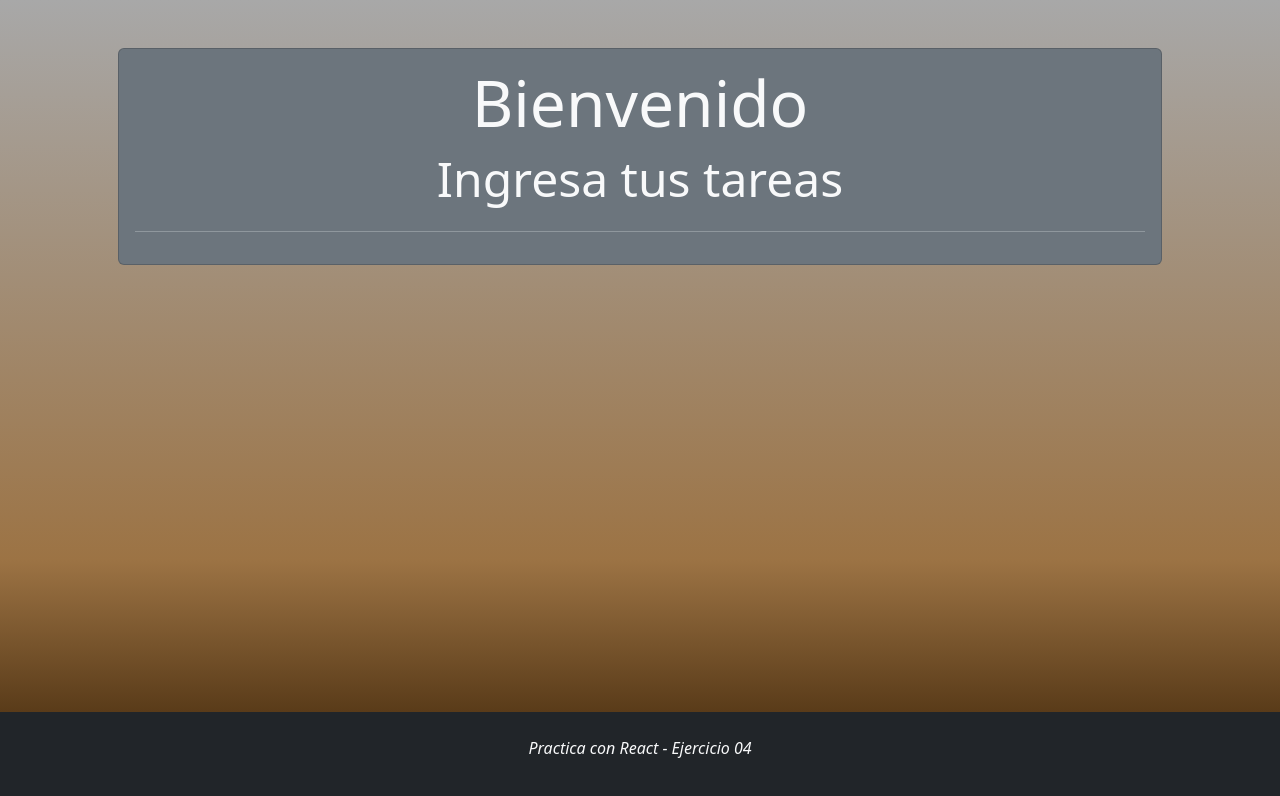
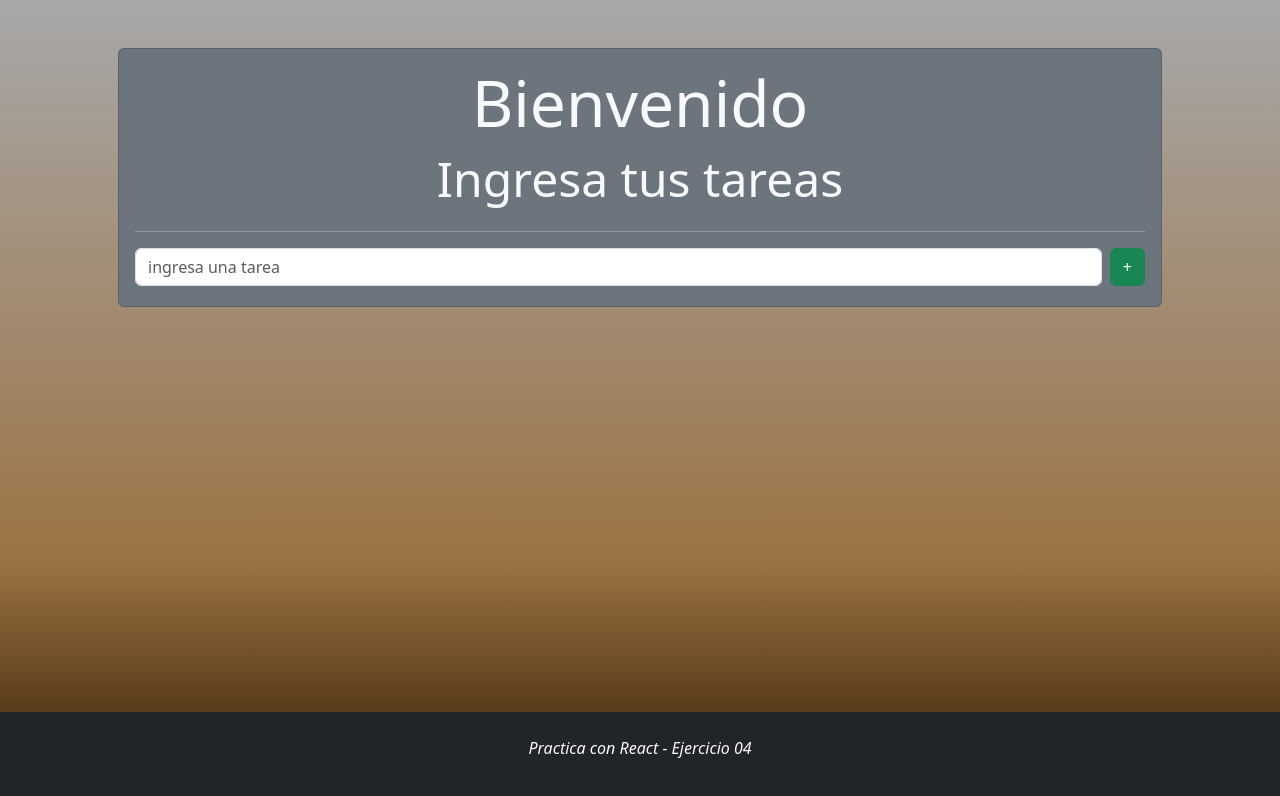
Before and after one commit to Moricegram/ReactTP04, a React (Vite) app: page / in a window 1280 px wide. Shown: the top 796 px of the page. Built offline with nearby package versions, Linux system fonts and the light colour scheme.

Commit message:
Maquetando FormularioTareas

```diff
--- a/src/App.jsx
+++ b/src/App.jsx
@@ -1,7 +1,7 @@
 import { Card, Container } from "react-bootstrap";
 import "./App.css";
 import "bootstrap/dist/css/bootstrap.min.css";
-// import FormularioTarea from "./components/FormularioTarea";
+import FormularioTarea from "./components/FormularioTarea";
 
 const App = () => {
   return (
@@ -13,7 +13,7 @@
             Ingresa tus tareas
           </h2>
           <hr className="text-light" />
-          {/* <FormularioTarea></FormularioTarea> */}
+          <FormularioTarea></FormularioTarea>
         </Card>
       </Container>
 
--- a/src/components/FormularioTarea.jsx
+++ b/src/components/FormularioTarea.jsx
@@ -0,0 +1,16 @@
+import { Form, Button } from "react-bootstrap";
+
+const FormularioTarea = () => {
+  return (
+    <>
+      <Form.Group className="mb-1 d-flex" controlId="tarea">
+        <Form.Control type="text" placeholder="ingresa una tarea" />
+        <Button className="ms-2" variant="success" type="submit">
+          +
+        </Button>
+      </Form.Group>
+    </>
+  );
+};
+
+export default FormularioTarea;
```
